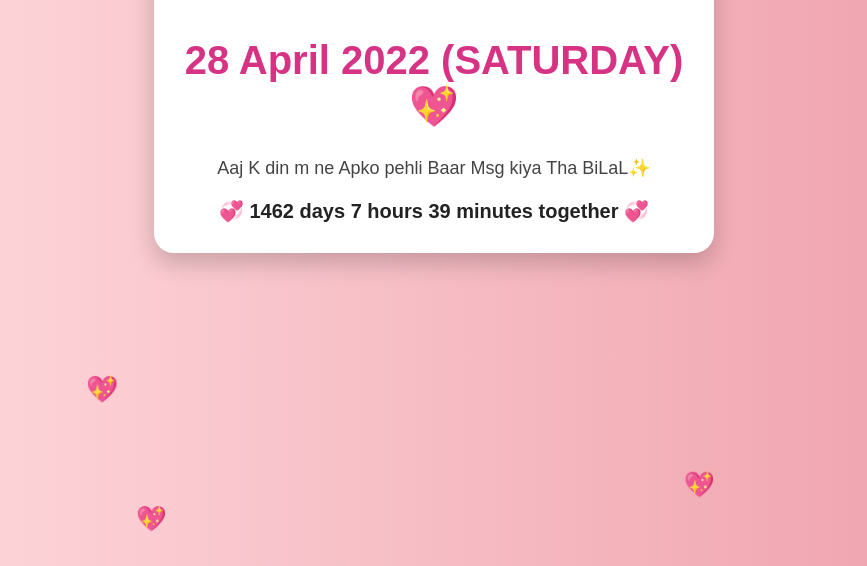
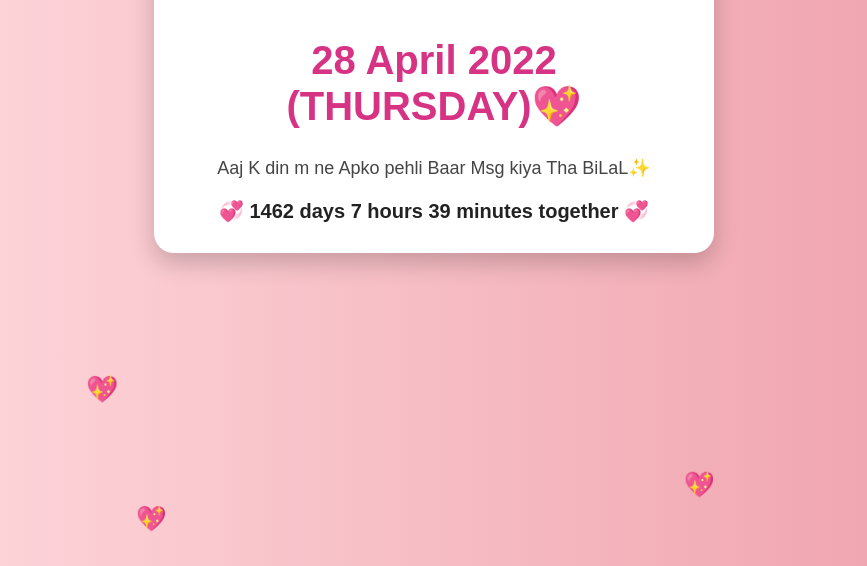
Before and after one commit to Ayeshashoukat938/First-love, a plain HTML site: page index.html in a window 1280 px wide. Shown: the part 233-799 px from the top of the page, without its empty margins (206-1073 px from the left). Drawn offline with Linux system fonts and the light colour scheme.

Commit message:
Update index.html

```diff
--- a/index.html
+++ b/index.html
@@ -66,7 +66,7 @@
   <img class="decor" src="https://cdn-icons-png.flaticon.com/512/3468/3468375.png">
   <img class="decor" src="https://cdn-icons-png.flaticon.com/512/616/616490.png">
 
-  <h1>28 April 2022 (SATURDAY)💖</h1>
+  <h1>28 April 2022 (THURSDAY)💖</h1>
   <p>Aaj K din m ne Apko pehli Baar Msg kiya Tha BiLaL✨</p>
 
   <div id="timer"></div>
```
